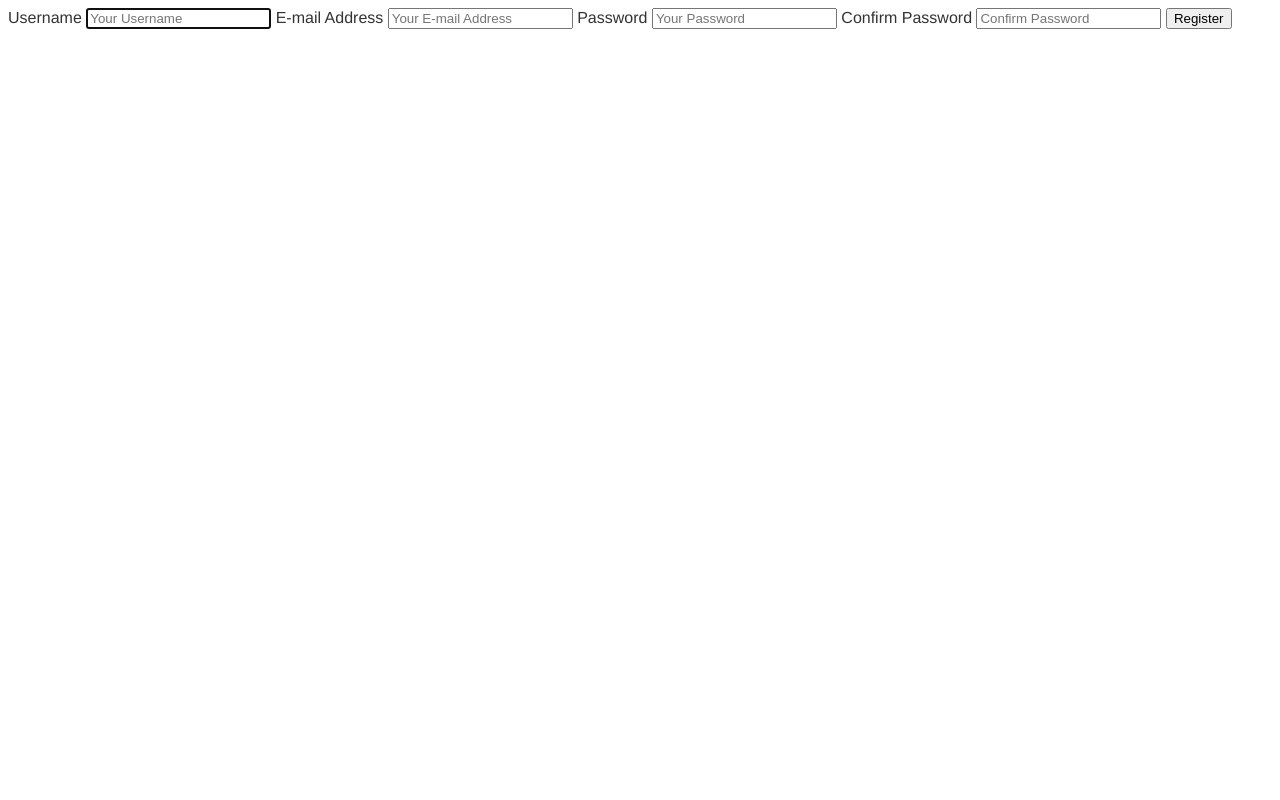
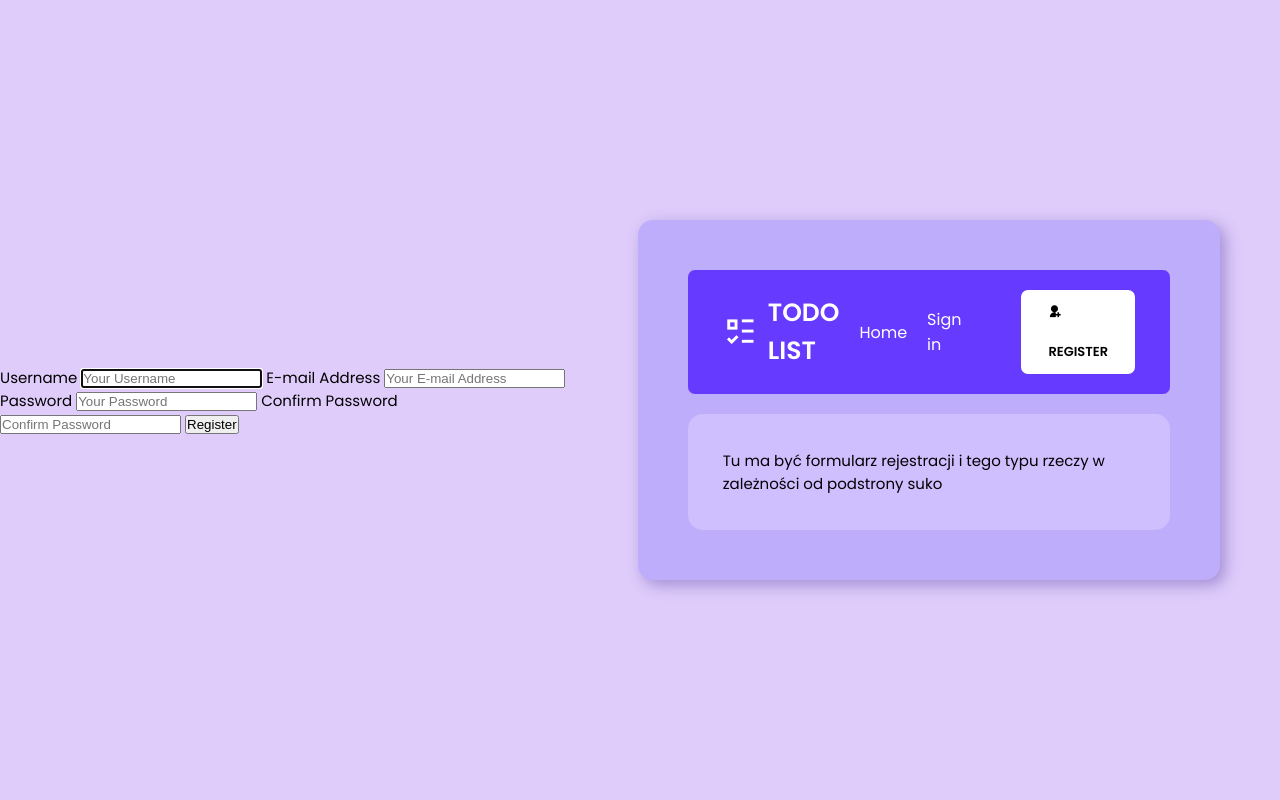
Before and after one commit to hubertrykala93/django_to_do, a Django app: page /register/ in a window 1280 px wide. Run offline with Django 4.2, Linux system fonts and the light colour scheme; style sheets or scripts are compiled from the project's sources; some libraries are stand-ins or nearby versions.

Commit message:
pierwsze kroki

```diff
--- a/to_do/core/static/core/scripts.js
+++ b/to_do/core/static/core/scripts.js
@@ -1,19 +1,19 @@
-const loginButtons = document.getElementById('login-buttons')
-const loginButton = document.getElementById('login-button')
-const registerButton = document.getElementById('register-button')
-const loginForm = document.getElementById('login-form')
-const registerForm = document.getElementById('register-form')
-
-loginForm.classList.add('active')
-
-loginButtons.addEventListener('click', (e) => {
-   console.log('kfjrr')
-   console.log(e.target.id)
-   if (e.target.id = 'login-button') {
-       loginForm.classList.add('active')
-       registerForm.classList.remove('active')
-   } else if (e.target.id = 'register-button') {
-       loginForm.classList.remove('active')
-       registerForm.classList.add('active')
-   }
-})
+//const loginButtons = document.getElementById('login-buttons')
+//const loginButton = document.getElementById('login-button')
+//const registerButton = document.getElementById('register-button')
+//const loginForm = document.getElementById('login-form')
+//const registerForm = document.getElementById('register-form')
+//
+//loginForm.classList.add('active')
+//
+//loginButtons.addEventListener('click', (e) => {
+//   console.log('kfjrr')
+//   console.log(e.target.id)
+//   if (e.target.id = 'login-button') {
+//       loginForm.classList.add('active')
+//       registerForm.classList.remove('active')
+//   } else if (e.target.id = 'register-button') {
+//       loginForm.classList.remove('active')
+//       registerForm.classList.add('active')
+//   }
+//})
--- a/to_do/core/static/core/styles.scss
+++ b/to_do/core/static/core/styles.scss
@@ -1,13 +1,115 @@
-$font-stack: Helvetica, sans-serif;
-$primary-color: #333;
+@import url('https://fonts.googleapis.com/css2?family=Poppins:wght@300;400;500;600;700&display=swap');
 
-body {
-  font: 100% $font-stack;
-  color: $primary-color;
-  a {
-    color:black;
-    span {
-        color: pink;
-    }
-  }
+//variables
+$container-400: 1100px;
+$side-space: 60px;
+$body-bg: #DFCCFB;
+$header-bg: #663aff;
+$app-bg: #D0BFFF;
+$main-color: #BEADFA;
+$radius-400: 7px;
+$radius-600: 15px;
+$text-font: 'Poppins', sans-serif;
+
+
+//reset
+*{
+    margin: 0;
+    padding: 0;
+    box-sizing: border-box;
 }
+
+//global
+body{
+    min-height: 100vh;
+    display: flex;
+    align-items: center;
+    justify-content: center;
+    background-color: $body-bg;
+    font-family: $text-font;
+    font-size: 15px;
+}
+a {
+    text-decoration: unset;
+}
+.to-do-wrapper{
+    width: 100%;
+    max-width: $container-400;
+    padding: 0 $side-space;
+}
+.to-do-wrapper > .row{
+    background-color: $main-color;
+    border-radius: $radius-600;
+    padding: 50px;
+    box-shadow: 5px 5px 15px #533da06e;
+}
+
+.to-do-wrapper main{
+    background-color: $app-bg;
+    margin-top: 20px;
+    padding: 35px;
+    border-radius: $radius-600;
+}
+.btn{
+    line-height: 40px;
+    padding: 0 25px;
+    border-radius: $radius-400;
+    font-size: 13px;
+    text-transform: uppercase;
+    font-weight: 600;
+}
+
+//header
+#header {
+    background-color: $header-bg;
+    padding: 20px 35px;
+    border-radius: $radius-400;
+}
+
+#header .row{
+    display: flex;
+    align-items: center;
+}
+
+#header .logo a {
+    display: flex;
+    align-items: center;
+    color: white;
+    text-transform: uppercase;
+    font-size: 25px;
+}
+
+#header .logo span{
+    font-weight: 600;
+}
+
+#header .logo i {
+    font-size: 35px;
+    margin-right: 10px;
+}
+
+#header nav{
+    margin-left: auto;
+}
+
+#header nav ul {
+    list-style: none;
+    display: flex;
+    align-items: center;
+}
+
+#header nav ul li {
+    margin-left: 20px;
+}
+
+#header nav ul li a{
+    color: white;
+    font-size: 16px;
+}
+
+#header #header-button {
+    margin-left: 60px;
+    border: 2px solid white;
+    background-color: white;
+    color: black;
+}
--- a/to_do/core/templates/core/base.html
+++ b/to_do/core/templates/core/base.html
@@ -22,6 +22,45 @@
         {% endfor %}
     {% endif %}
     {% block content %}{% endblock %}
+
+    <section class="to-do-wrapper">
+            <div class="row">
+               <header id="header">
+                <div class="container">
+                    <div class="row">
+                        <div class="logo">
+                            <a href="#">
+                                <i class="ri-list-check-3"></i>
+                                <span>todo list</span>
+                            </a>
+                        </div>
+
+                        <nav id="nav">
+                            <ul>
+                                <li>
+                                    <a href="#">Home</a>
+                                </li>
+
+                                <li>
+                                    <a href="#">Sign in</a>
+                                </li>
+                            </ul>
+                        </nav>
+
+                        <a href="#" id="header-button" class="btn">
+                            <i class="ri-user-add-fill"></i>
+                            <span>Register</span>
+                        </a>
+                    </div>
+                </div>
+                </header>
+
+                <main>
+                    Tu ma być formularz rejestracji i tego typu rzeczy w zależności od podstrony suko
+                </main>
+            </div>
+    </section>
+
     <script src="{% static 'core/scripts.js' %}"></script>
 </body>
 </html>
```
Also changed, not shown: to_do/static/core/styles.css (+85 -6 lines), 1 other file.
